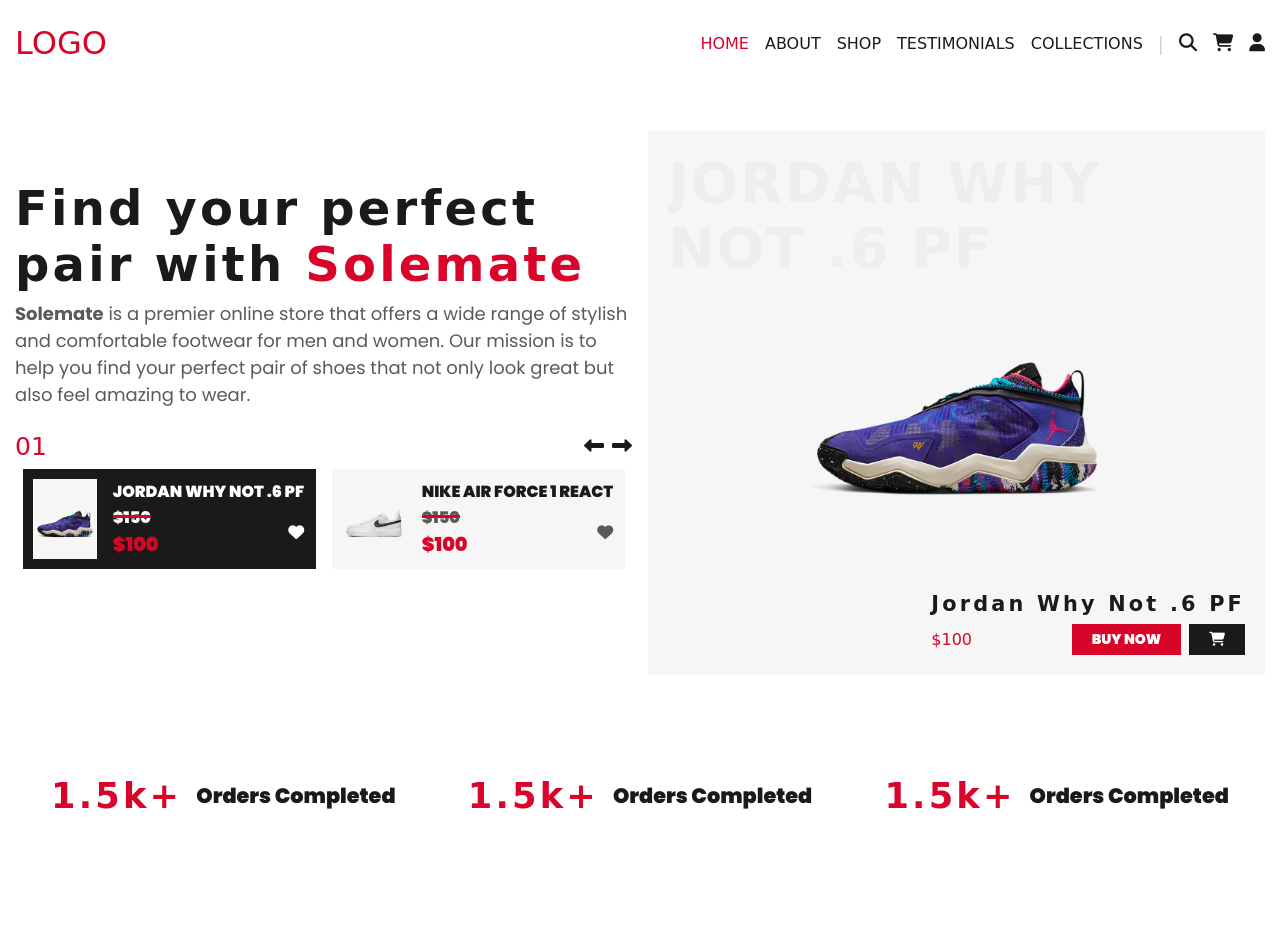
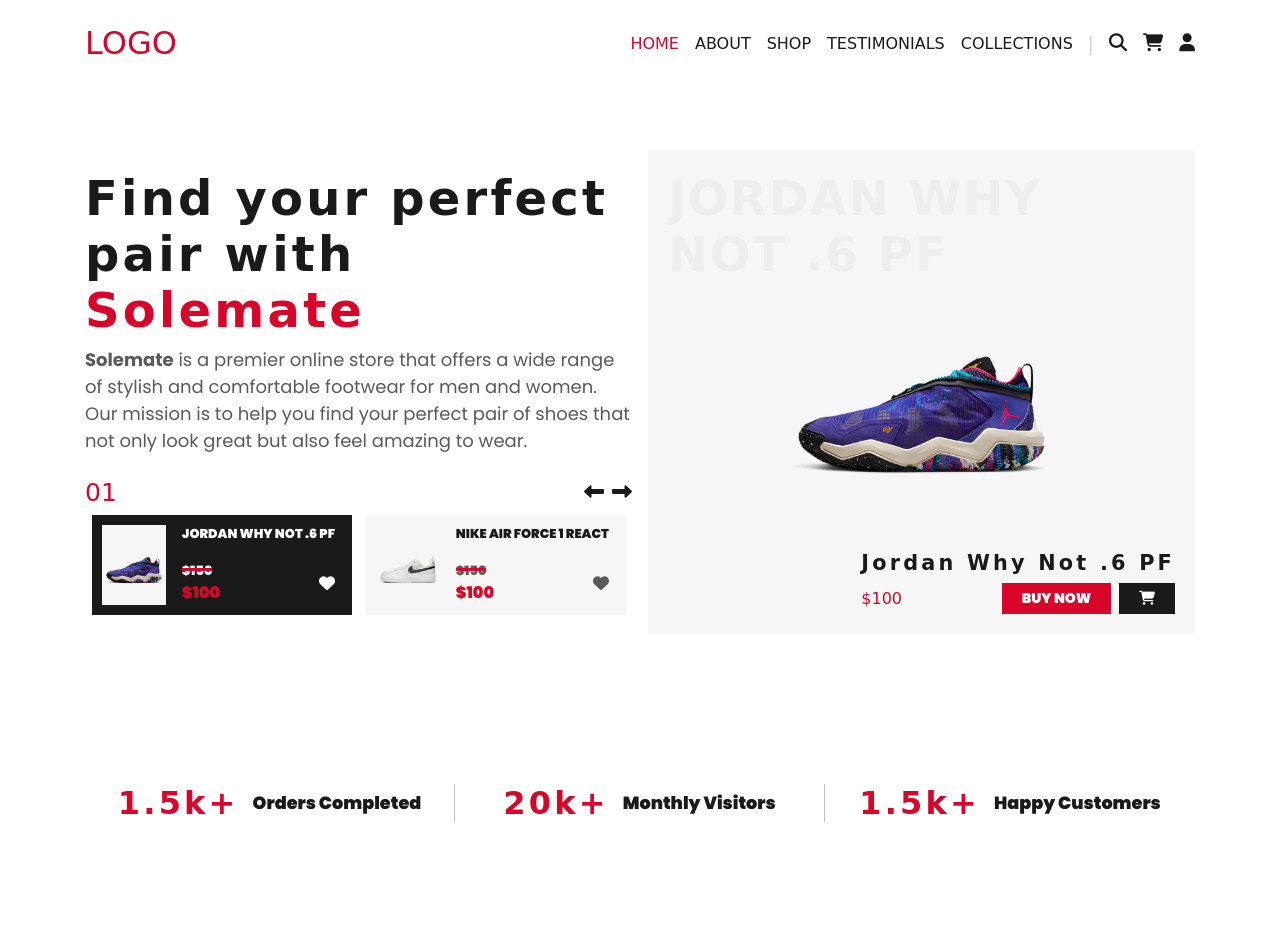
Before and after one commit to mojojojom/solemate-shop, a plain HTML site: page index.html in a window 1280 px wide. Shown: the top 943 px of the page. Drawn offline with nearby package versions, Linux system fonts and the light colour scheme; a web font is replaced by a local one.

Commit message:
changed screen width

```diff
--- a/SCSS/_general.scss
+++ b/SCSS/_general.scss
@@ -28,17 +28,37 @@
 
 // CONTAINERS
 .container {
+    width: 100%;
     margin-right: auto;
     margin-left: auto;
     padding-right: 15px;
     padding-left: 15px;
-    width: 100%;
-    max-width: 1320px;
 }
-.container-fluid {
-    width: 100%;
-    padding: 0;
+
+@media (min-width: 576px) {
+    .container {
+        max-width: 540px;
+    }
 }
+
+@media (min-width: 768px) {
+    .container {
+        max-width: 720px;
+    }
+}
+
+@media (min-width: 992px) {
+    .container {
+        max-width: 960px;
+    }
+}
+
+@media (min-width: 1200px) {
+    .container {
+        max-width: 1140px;
+    }
+}
+
 
 
 // DISPLAYS
--- a/SCSS/_home.scss
+++ b/SCSS/_home.scss
@@ -5,7 +5,7 @@
     {
         &-wrap
         {
-            padding-top: 50px;
+            padding-top: 20px;
         }
     }
     &main-wrap
@@ -13,7 +13,7 @@
         display: flex;
         justify-content: center;
         align-items: center;
-        padding: 130px 0 100px 0;
+        padding: 150px 0 150px 0;
     }
     &heading
     {
@@ -111,7 +111,7 @@
                 text-transform: uppercase;
                 color: $primary;
                 font-family: $secondary-font;
-                font-size: 1rem;
+                font-size: 0.8rem;
                 font-weight: 900;
             }
             &-price
@@ -120,7 +120,7 @@
                 {
                     color: $text;
                     font-family: $secondary-font;
-                    font-size: 1rem;
+                    font-size: 0.8rem;
                     font-weight: 900;
                     position: relative;
                     display: inline;
@@ -138,7 +138,7 @@
                 &-new
                 {
                     color: $secondary;
-                    font-size: 1.2rem;
+                    font-size: 1rem;
                     font-weight: 900;
                     font-family: $secondary-font;
                 }
@@ -301,7 +301,7 @@
             &-overlay
             {
                 position: absolute;
-                font-size: 3.5rem;
+                font-size: 3rem;
                 font-family: $primary-font;
                 color: $primary;
                 letter-spacing: 0.1rem;
@@ -333,8 +333,22 @@
     }
     &-count
     {
+        &-wrap
+        {
+            &:last-child
+            {
+                .customers-wrap
+                {
+                    border: none;
+                }
+            }
+            .customers-wrap
+            {
+                border-right: 1px solid $gray;
+            }
+        }
         color: $secondary;
-        font-size: 2.2rem;
+        font-size: 2rem;
         font-family: $primary-font;
         display: flex;
         align-items: center;
@@ -345,7 +359,7 @@
             color: $primary;
             font-family: $secondary-font;
             font-weight: 900;
-            font-size: 1.3rem;
+            font-size: 1.1rem;
             letter-spacing: normal;
         }
     }
--- a/index.html
+++ b/index.html
@@ -300,21 +300,21 @@
                 <div class="customers-main-wrap">
                     <div class="row">
 
-                        <div class="col-4">
+                        <div class="col-4 customers-count-wrap">
                             <div class="customers-wrap">
                                 <h1 class="customers-count">1.5k+ <span>Orders Completed</span></h1>
                             </div>
                         </div>
 
-                        <div class="col-4">
+                        <div class="col-4 customers-count-wrap">
                             <div class="customers-wrap">
-                                <h1 class="customers-count">1.5k+ <span>Orders Completed</span></h1>
+                                <h1 class="customers-count">20k+ <span>Monthly Visitors</span></h1>
                             </div>
                         </div>
 
-                        <div class="col-4">
+                        <div class="col-4 customers-count-wrap">
                             <div class="customers-wrap">
-                                <h1 class="customers-count">1.5k+ <span>Orders Completed</span></h1>
+                                <h1 class="customers-count">1.5k+ <span>Happy Customers</span></h1>
                             </div>
                         </div>
 
```
Also changed, not shown: style/style.min.css, 1 other file.
